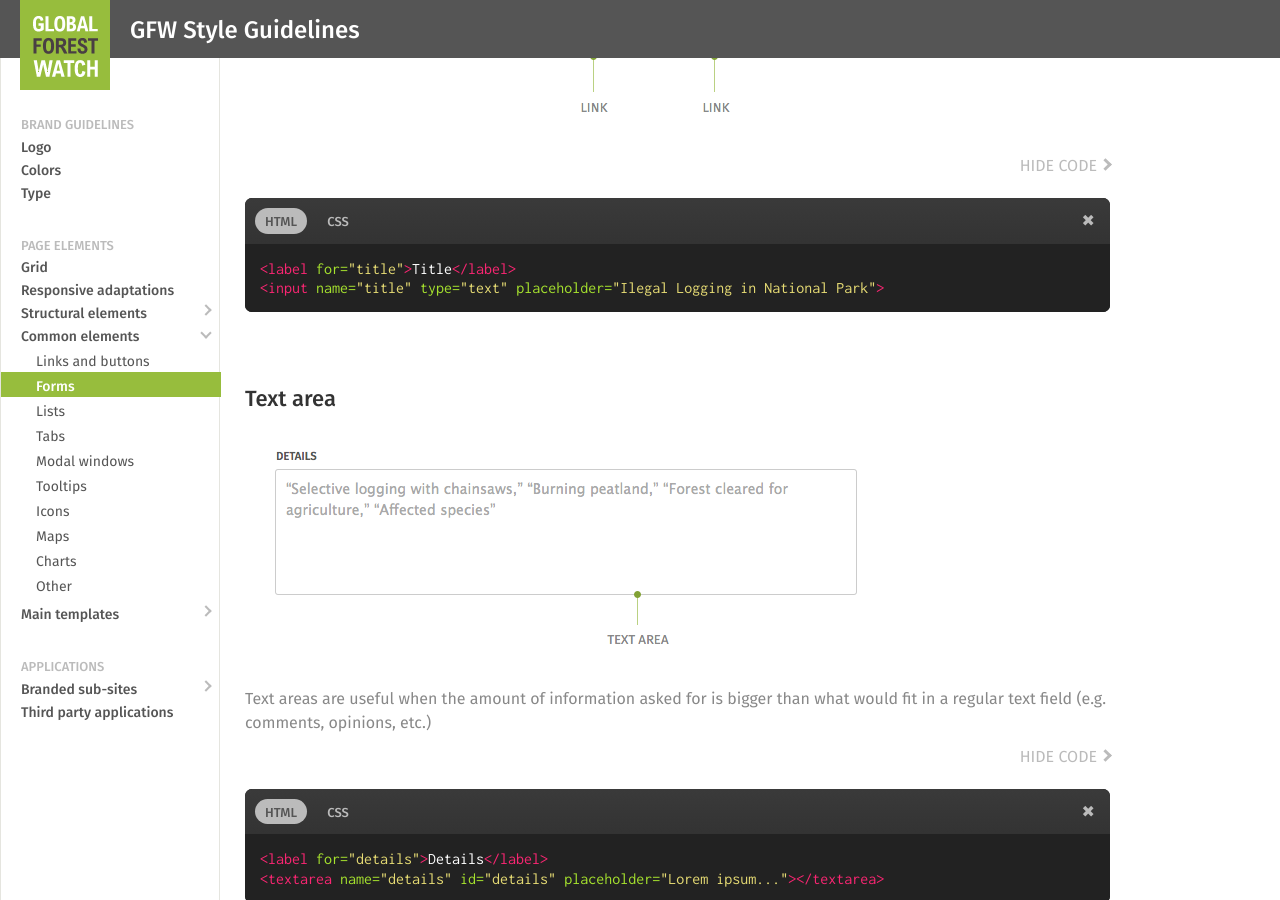
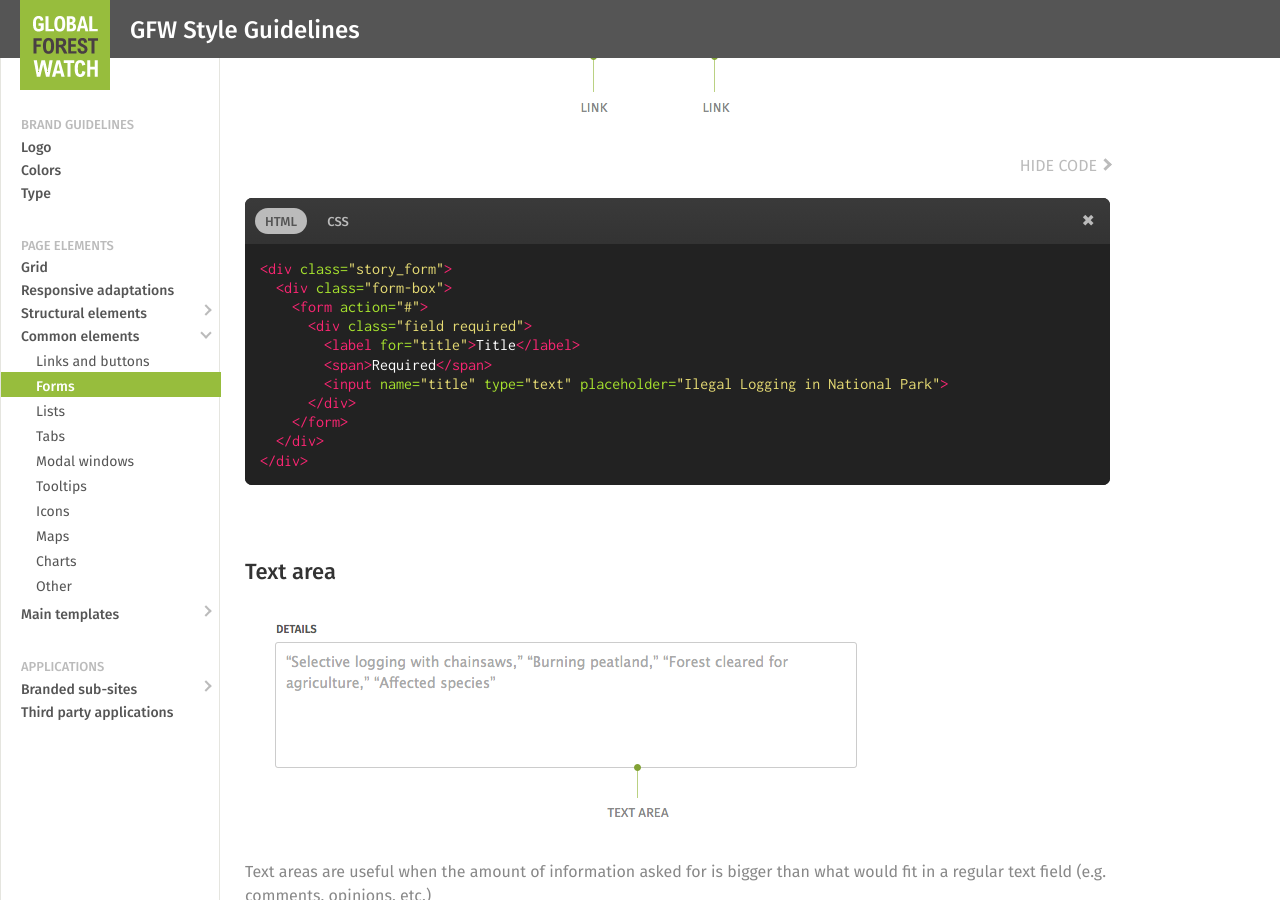
Before and after one commit to Vizzuality/gfw-style-guides, a Jekyll site: the page built from _posts/common-elements/0007-03-01-forms.markdown, in a window 1280 px wide and 900 px high, scrolled down 1255 px. Built offline with Jekyll 4.4.1, drawn with Linux system fonts in a browser that asks for light colours.

Commit message:
Updated text field code snippet

```diff
--- a/_includes/snippets/common-elements/forms/text-field-css.html
+++ b/_includes/snippets/common-elements/forms/text-field-css.html
@@ -1,30 +1,12 @@
 {% highlight css %}
 
-label {
-  float: left;
-  color: #333;
-  font-weight: 500;
-  font-size: 12px;
-  text-transform: uppercase;
-}
-
-input[type="password"],
-input[type="text"],
-input[type="date"],
-input[type="email"],
-textarea {
-  border: 1px solid #ccc;
-  padding: 10px;
-  width: 100%;
-  margin: 5px 0;
-  font-size: 14px;
-  border-radius: 3px;
-  outline: none;
-}
-
-.field.required span {
-  float: right;
-  font-size: 13px;
-}
+/* fonts */
+@import 'http://fonts.googleapis.com/css?family=Fira+Sans:400,500,300';
+/* base */
+@import 'https://cdn.rawgit.com/Vizzuality/gfw-style-guides/master/external-css/base.css';
+/* stories */
+@import 'https://cdn.rawgit.com/Vizzuality/gfw-style-guides/master/external-css/stories.css';
+/* form */
+@import 'https://cdn.rawgit.com/Vizzuality/gfw-style-guides/master/external-css/form.css';
 
 {% endhighlight %}
--- a/_includes/snippets/common-elements/forms/text-field.html
+++ b/_includes/snippets/common-elements/forms/text-field.html
@@ -1,6 +1,15 @@
 {% highlight html %}
 
-<label for="title">Title</label>
-<input name="title" type="text" placeholder="Ilegal Logging in National Park">
+<div class="story_form">
+  <div class="form-box">
+    <form action="#">
+      <div class="field required">
+        <label for="title">Title</label>
+        <span>Required</span>
+        <input name="title" type="text" placeholder="Ilegal Logging in National Park">
+      </div>
+    </form>
+  </div>
+</div>
 
 {% endhighlight %}
```
